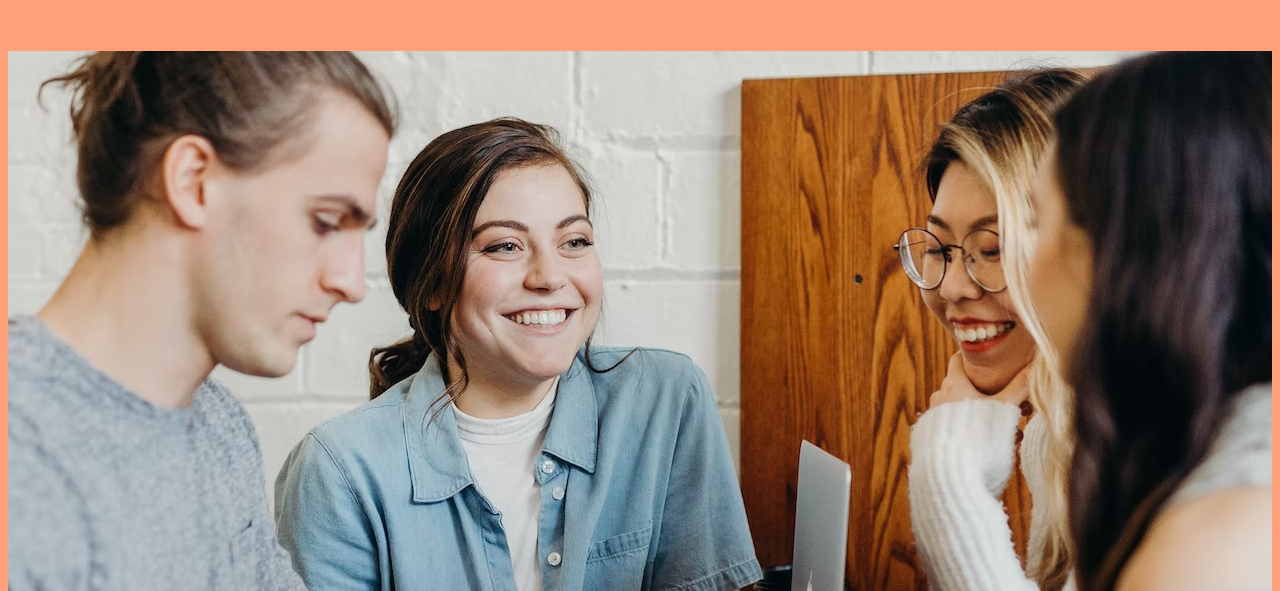
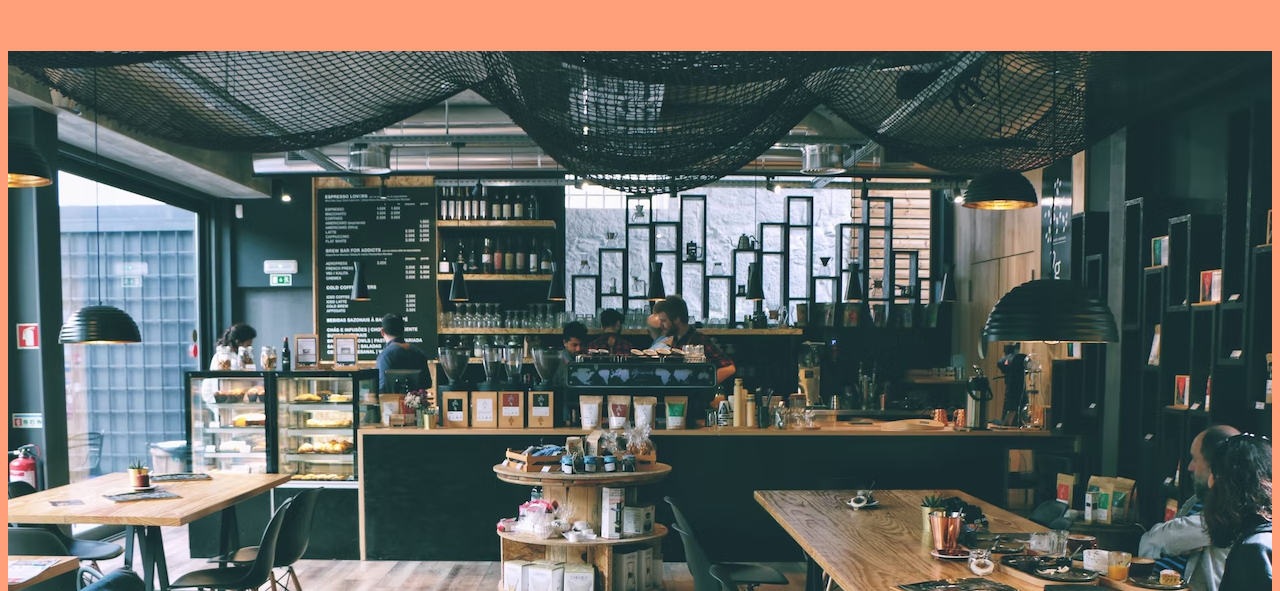
Before and after one commit to HarryCen1/CafeWebite2, a plain HTML site: page Membership.html in a window 1280 px wide. Shown: the part 361-952 px from the top of the page. Drawn offline with nearby package versions, Linux system fonts and the light colour scheme.

Commit message:
Hero-Image-Test

```diff
--- a/Project 7 Makeup/Membership.css
+++ b/Project 7 Makeup/Membership.css
@@ -17,7 +17,7 @@ body {
 }
 
 .Membership-Hero-Image {
-    background-image: url(../Images/Office.8.avif);
+    background-image: url(../Images/Office.7.avif);
     width: 100%;
     min-height: 100vh;
     background-repeat: no-repeat;
```
